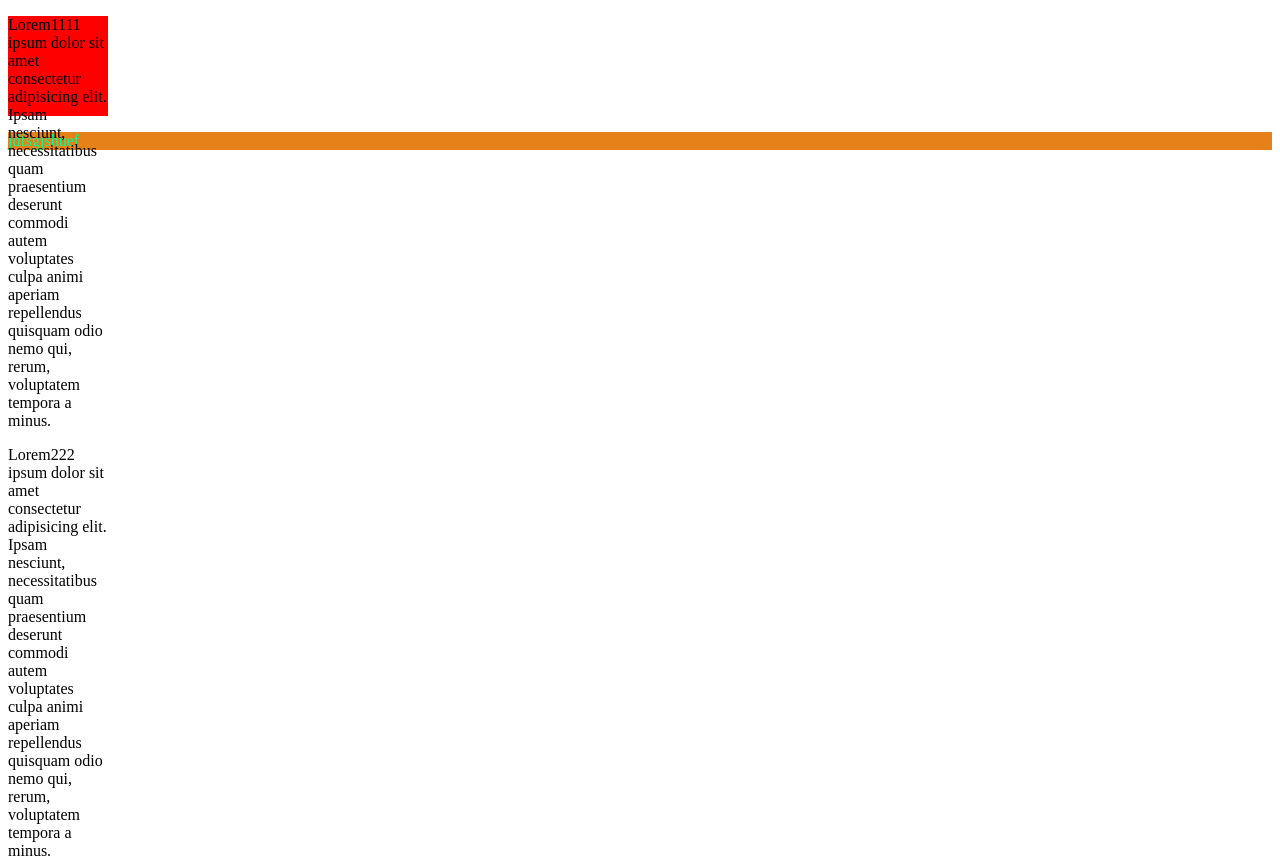
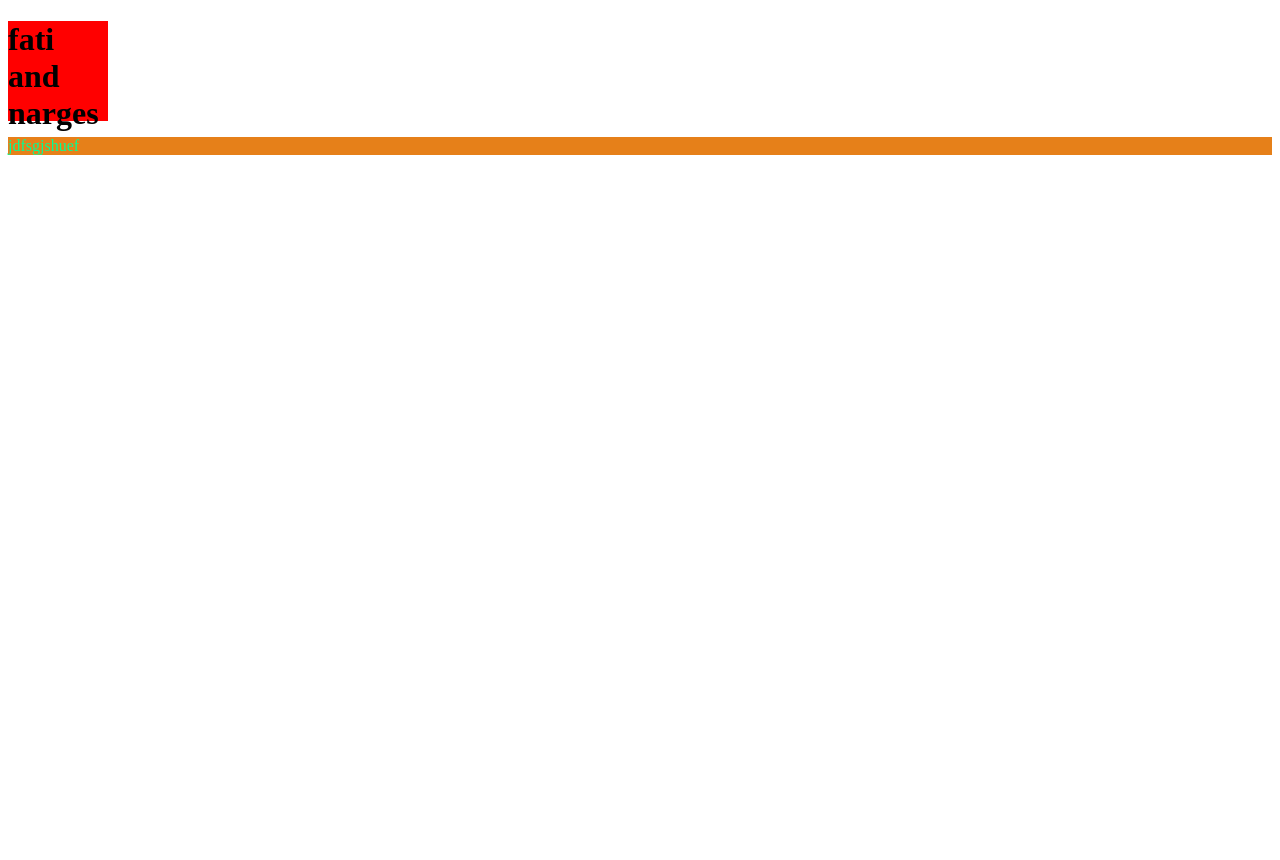
Before and after one commit to Narges0-0/project_fn, a plain HTML site: page index.html in a window 1280 px wide. After the commit the page ends 800 px from the top, so only its background shows below. Drawn offline with Linux system fonts and the light colour scheme; files that its build step writes are made by us from their sources.

Commit message:
Update index.html 1

```diff
--- a/index.html
+++ b/index.html
@@ -9,12 +9,7 @@
 </head>
 <body>
     <div>
-<p>
-    Lorem1111 ipsum dolor sit amet consectetur adipisicing elit. Ipsam nesciunt, necessitatibus quam praesentium deserunt commodi autem voluptates culpa animi aperiam repellendus quisquam odio nemo qui, rerum, voluptatem tempora a minus.
-</p>
-<p>
-    Lorem222 ipsum dolor sit amet consectetur adipisicing elit. Ipsam nesciunt, necessitatibus quam praesentium deserunt commodi autem voluptates culpa animi aperiam repellendus quisquam odio nemo qui, rerum, voluptatem tempora a minus.
-</p>
+        <h1>fati and narges </h1>
     </div>
     <p>
         jdfsgjshuef
```
